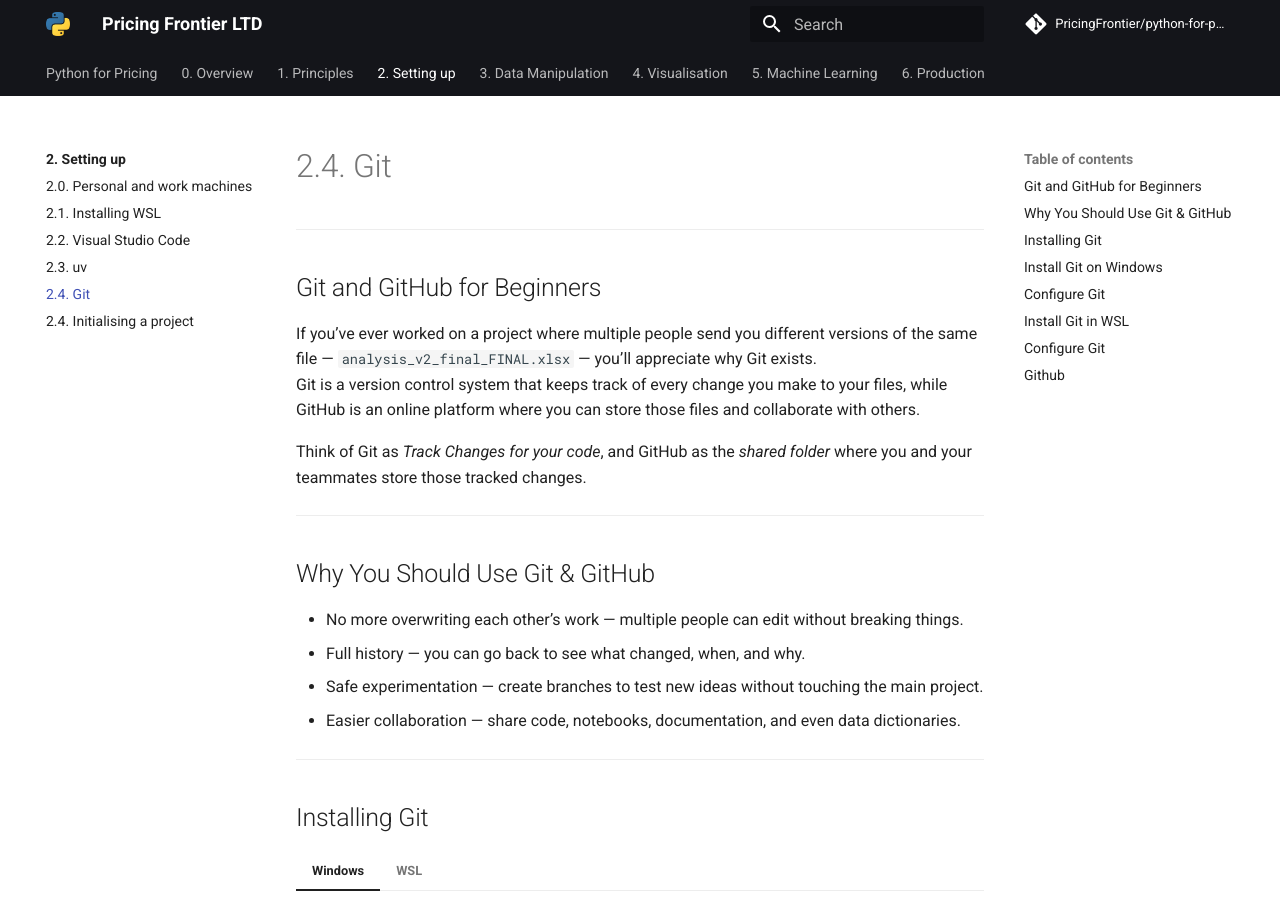
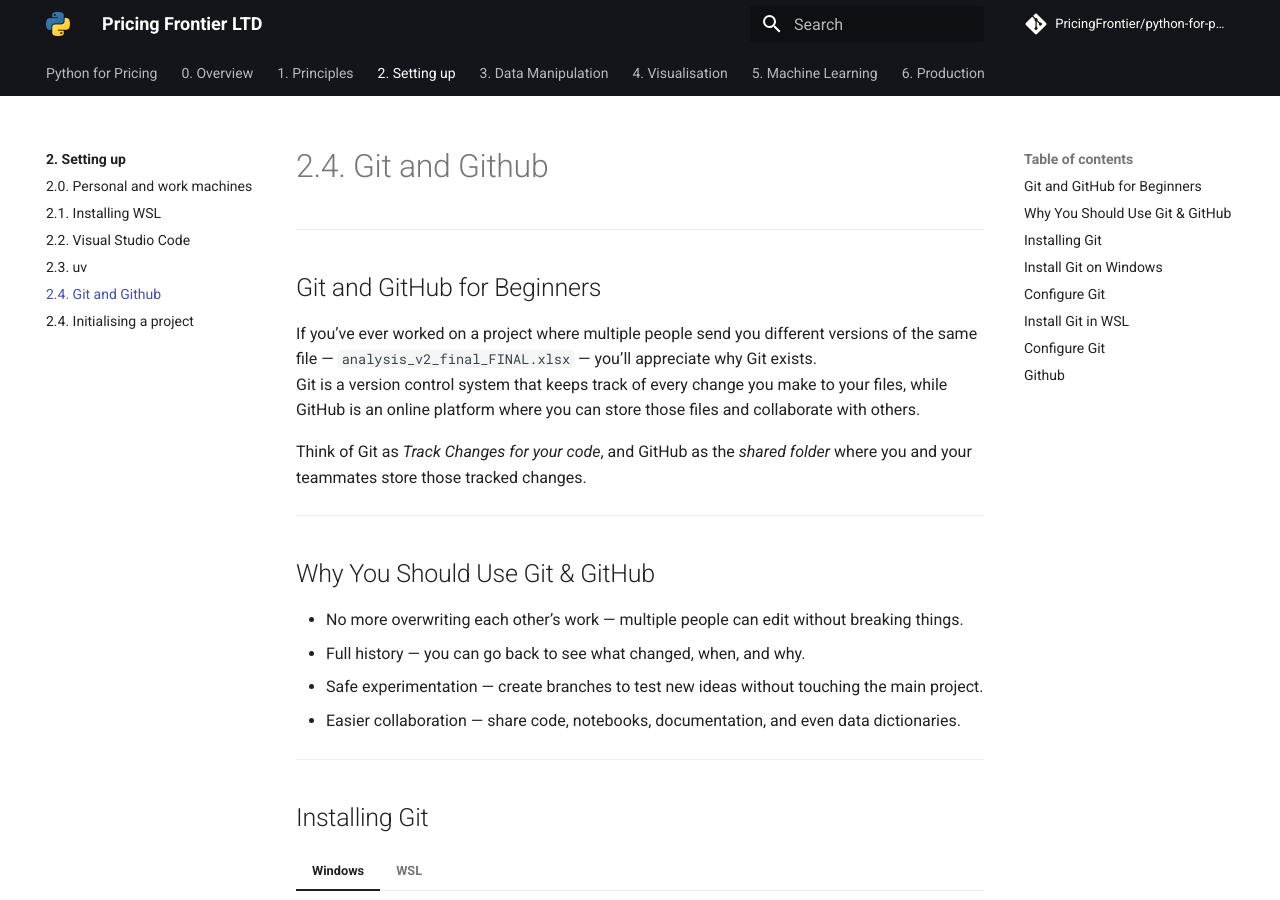
Before and after one commit to PricingFrontier/python-for-pricing-course, an MkDocs documentation site: the page built from docs/2. Setting up/2.4. Git and Github.md, in a window 1280 px wide and 900 px high. Built offline with MkDocs 1.6.1 and Material for MkDocs 9.7.7, drawn with Linux system fonts in a browser that asks for light colours; comment, search, counter and statistics services are not loaded.

Commit message:
Git renaming

```diff
--- a/docs/2. Setting up/2.4. GIT.md
+++ b/docs/2. Setting up/2.4. Git and Github.md
@@ -1,4 +1,4 @@
-# 2.4. Git
+# 2.4. Git and Github
 
 ---
 
--- a/docs/2. Setting up/index.md
+++ b/docs/2. Setting up/index.md
@@ -14,7 +14,7 @@ Before diving into coding, it’s essential to have the right tools and environm
 - **[2.3. uv](./2.3. uv.md)**:
   Learn to isolate project dependencies to avoid conflicts and ensure reproducibility.
 
-- **[2.4. Git](./2.4. Git.md)**:
+- **[2.4. Git and Github](./2.4. Git and Github.md)**:
   Use Git to manage your code versions, collaborate with teammates, and maintain a history of your work.
 
 - **[2.5. Initialising projects](./2.5. Initialising projects.md)**:
```
